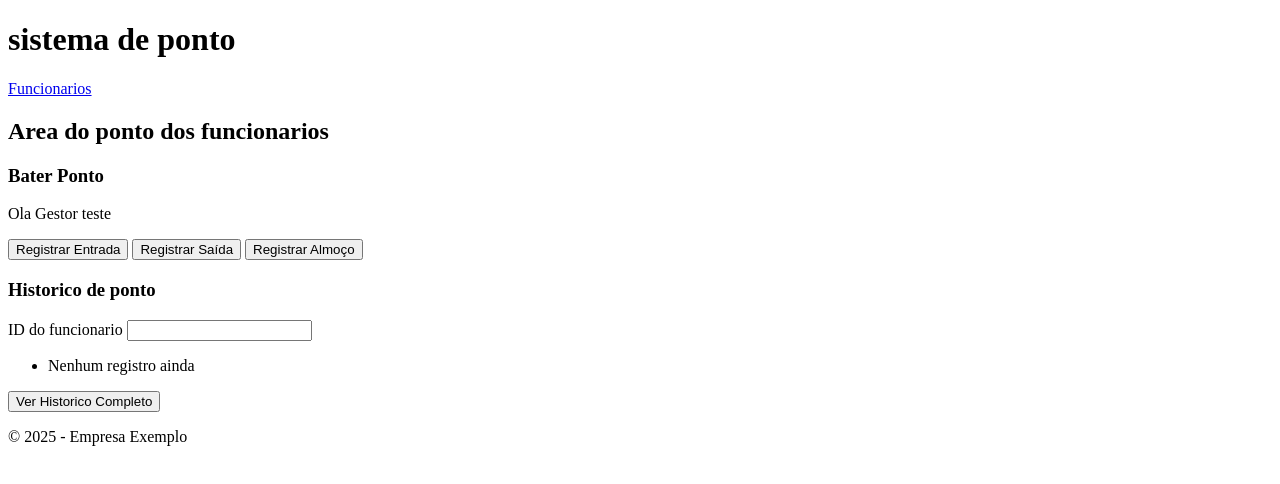
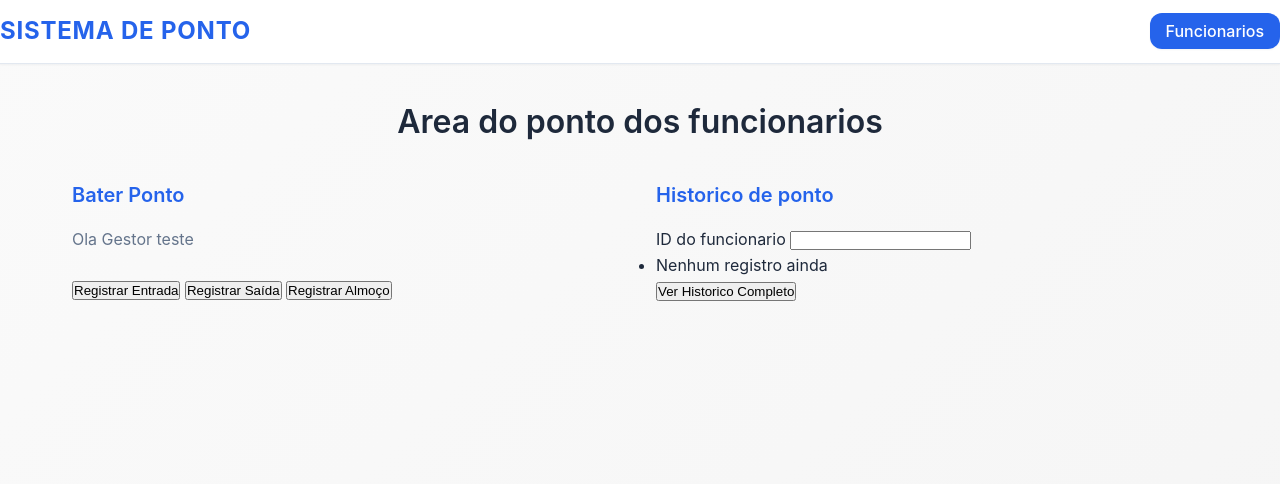
Before and after one commit to Ybrittoom/Controle_de_Ponto, a website: page public/index.html in a window 1280 px wide. Drawn offline with Linux system fonts and the light colour scheme.

Commit message:
terminar a estilizaçao

```diff
--- a/public/index.html
+++ b/public/index.html
@@ -21,6 +21,7 @@
   <main>
     <section class="secao-1">
       <h2>Area do ponto dos funcionarios</h2>
+      <div class="cards-container">
         <div class="card">
           <h3>Bater Ponto</h3>
           <p>Ola <span>Gestor teste </span></p>
@@ -31,49 +32,85 @@
 
         <div class="card">
           <h3>Historico de ponto</h3>
+          <div class="divfuncionario">
             <label for="">ID do funcionario</label>
             <input type="number" id="id_funcionario">
+          </div>
           <ul id="historico-lista">
             <li>Nenhum registro ainda</li>
           </ul>
           <button id="btn-ver-historico-completo" onclick=" carregarHistoricoDePontos()">Ver Historico Completo</button>
         </div>
-
+      </div>
     </section>
   </main>
 
   <!--modal de entrada-->
   <div class="modal-entrada" id="modal-entrada" style="display: none;">
+    <div class="modal">
       <h2>Registrar entrada</h2>
-    <label for="">Codigo de adesao do funcionario</label>
+      <div class="formGrupo">
+        <label for="codigoAdesao">Codigo de adesao do funcionario</label>
         <input type="number" id="codigo_de_adesao">
+      </div>
+
+      <div class="formGrupo">
         <label for="data-hora-entrada">Data/Horario</label>
         <input type="datetime-local" id="data-hora-entrada">
+      </div>
+
+      <div class="divBotoes">
         <button class="btn-salvar-entrada" onclick="salvar_entrada()">Salvar Entrada</button>
         <button class="btn-fechar" onclick="fechar_modal('modal-entrada')">Fechar</button>
       </div>
 
+    </div>
+  </div>
+
   <!--Modal de saida-->
   <div class="modal-saida" id="modal-saida" style="display: none;">
-    <h2>Registrar saida</h2>
+    <div class="modal">
+      <h2>Registrar Saida</h2>
+
+      <div class="formGrupo">
         <label for="id_do_funcionario">ID do ponto(entrada)</label>
         <input type="number" id="id_ponto">
+      </div>
+
+      <div class="formGrupo">
         <label for="data-hora-saida">Data/Horario</label>
         <input type="datetime-local" id="data-hora-saida">
+      </div>
+
+      <div class="divBotoes">
         <input type="hidden" id="id-ponto-saida"> <button class="btn-salvar-saida" onclick="salvarSaida()">Salvar
           Saída</button>
         <button class="btn-fechar" onclick="fechar_modal('modal-saida')">Fechar</button>
       </div>
 
+    </div>
+
+
     <!--Modal de almoço-->
     <div class="modal-almoco" id="modal-almoco" style="display: none;">
-    <h2>Registrar Almoço</h2>
+      <div class="modal">
+        <h2>Regsitrar entrada</h2>
+        <div class="formGrupo">
+          <input type="number" id="id_ponto_almoco">
+          <label for="data/horaAlmoco">Data/hora Almoço</label>
+        </div>
+
+        <div class="formGrupo">
           <label for="id_ponto">Id do ponto(entrada)</label>
-    <input type="number" id="id_ponto_almoco">
-    <label for="">Data/hora Almoço</label>
           <input type="datetime-local" id="data_hora_almoco">
+        </div>
+
+        <div>
           <button class="btn_salvar_almoco" onclick="salvarAlmoco()">Salvar</button>
           <button class="btn-fechar" onclick="fechar_modal('modal-almoco')">Fechar</button>
+        </div>
+
+      </div>
     </div>
 
     <footer class="rodape">
--- a/public/style.css
+++ b/public/style.css
@@ -0,0 +1,95 @@
+* {
+    margin: 0;
+    padding: 0;
+    box-sizing: border-box;
+}
+
+body {
+    font-family: 'Inter', system-ui, -apple-system, BlinkMacSystemFont, 'Segoe UI', Roboto, Oxygen, Ubuntu, Cantarell, 'Open Sans', 'Helvetica Neue', sans-serif;
+    line-height: 1.6;
+    background: linear-gradient(135deg, #fafafa, #f5f5f5);
+    color: #1e293b;
+    min-height: 100vh;
+    display: flex;
+    flex-direction: column;
+}
+
+.cabecalho {
+    background-color: #ffffff;
+    border-bottom: 1px solid #e2e8f0;
+    box-shadow: 0 1px 2px 0 rgba(30, 41, 59, 0.05);
+    height: 4rem;
+    display: flex;
+    align-items: center;
+    justify-content: space-between;
+    padding: sticky;
+    top: 0;
+    z-index: 50;
+}
+
+.titulo {
+    font-size: 1.5rem;
+    font-weight: 700;
+    color: #2563eb;
+    text-transform: uppercase;
+    letter-spacing: 0.05rem;
+}
+
+.opcoes a {
+    background: #2563eb;
+    color: #ffffff;
+    padding: 0.5rem 1rem;
+    border-radius: 0.75rem;
+    text-decoration: none;
+    font-weight: 500;
+    transition: all 0.2s cubic-bezier(0.4, 0, 0.2, 1);
+    box-shadow: 0 1px 2px 0 rgba(30, 41, 59, 0.05);
+}
+
+.opcoes a:hover {
+    background: #1d4ed8;
+    transform: translateY(-1px);
+    box-shadow: 0 4px 6px -1px rgba(30, 41, 59, 0.1), 0 2px 4px -2px rgba(30, 41, 59, 0.1);
+}
+
+main {
+    padding: 2rem;
+    max-width: 1200px;
+    margin: 0 auto;
+    flex: 1;
+    width: 100%;
+}
+
+.secao-1 h2 {
+    font-size: 2rem;
+    font-weight: 600;
+    color: #1e293b;
+    margin-bottom: 2rem;
+    text-align: center;
+}
+
+.cards-container {
+    display: grid;
+    grid-template-columns: repeat(auto-fit, minmax(400px, 1fr));
+    gap: 2rem;
+}
+
+.card:hover {
+    transform: translateY(-4px);
+    box-shadow: 0 10px 15px -3px rgba(30, 41, 59, 0.1), 0 4px 6px -4px rgba(30, 41, 59, 0.1);
+}
+
+.card h3 {
+    font-size: 1.25rem;
+    font-weight: 600;
+    color: #2563eb;
+    margin-bottom: 1rem;
+    display: flex;
+    align-items: center;
+    gap: 0.5rem;
+}
+
+.card p {
+    margin-bottom: 1.5rem;
+    color: #64748b;
+}
```
Lines whose indentation alone changed are shown as unchanged.
